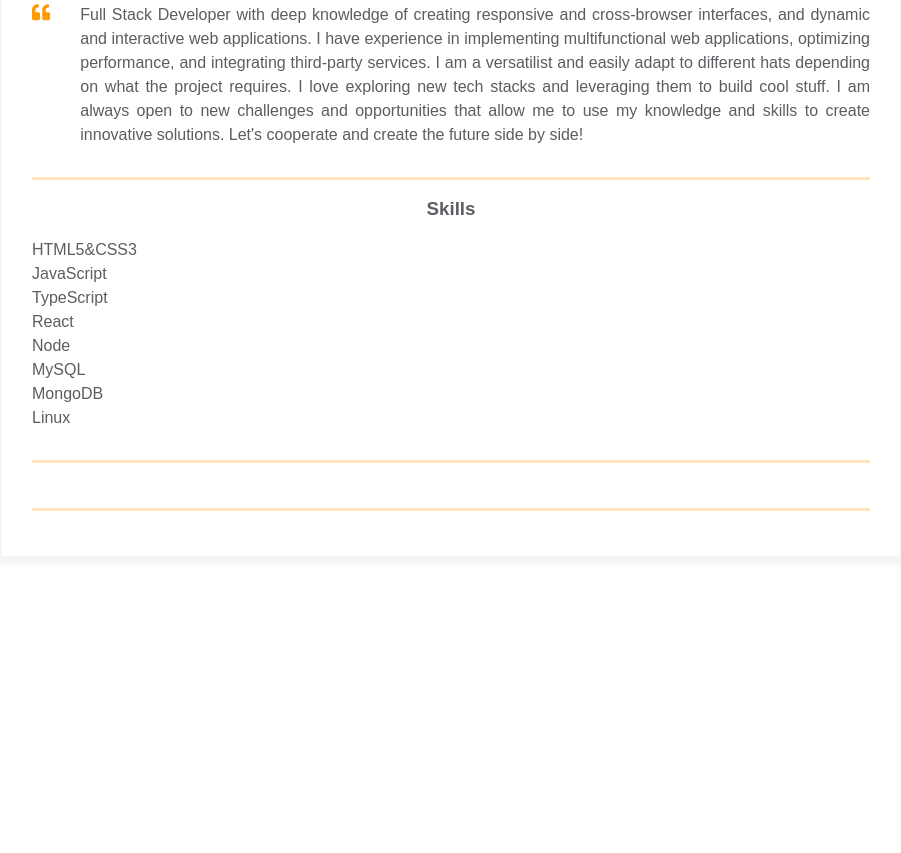
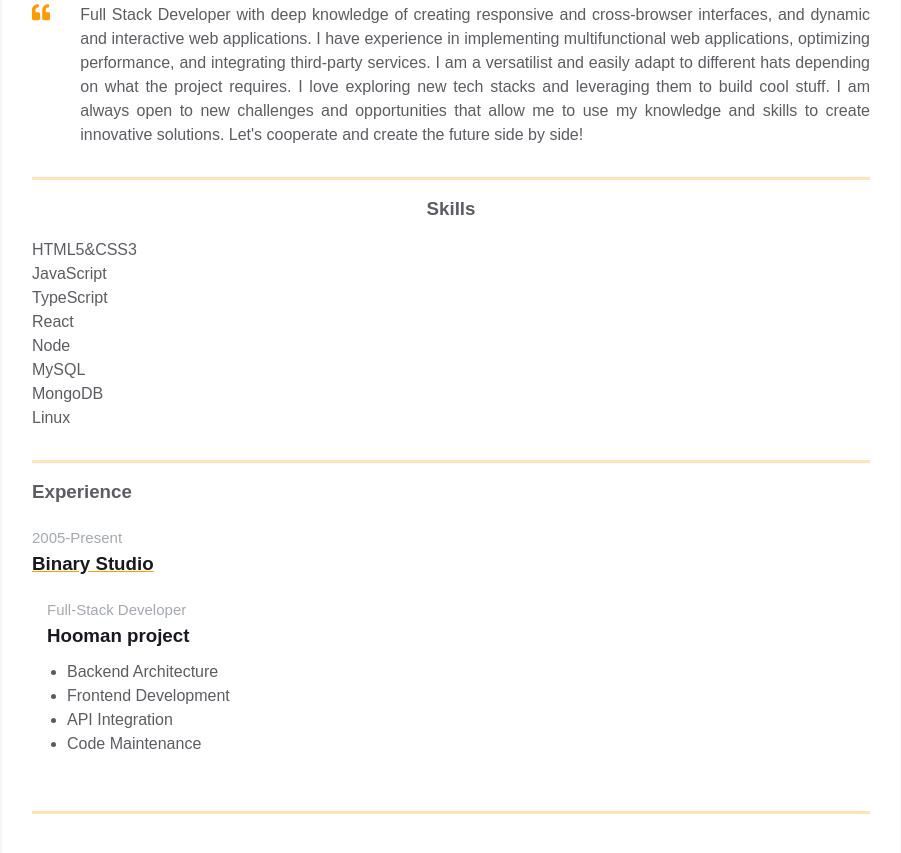
Before and after one commit to andrew-sistuk/homepage, a plain HTML site: page index.html in a window 1280 px wide. Shown: the part 359-1212 px from the top of the page, without its empty margins (189-1090 px from the left). Before the commit the page ends 966 px from the top, so only its background shows below. Drawn offline with Linux system fonts and the light colour scheme.

Commit message:
Add sctructure experiences&additional-info

```diff
--- a/index.html
+++ b/index.html
@@ -177,7 +177,26 @@
       <div class="container">
         <div class="resume__block">
           <div class="main-info fh">
-            <div class="experiences"></div>
+            <div class="experiences">
+              <h3 class="experiences__header">Experience</h3>
+              <div class="experiences__company">
+                <div class="experiences__company-header">
+                <span class="experiences__company-header-durability">2005-Present</span>
+                  <h3 class="experiences__company-header-name">Binary Studio</h3>
+                </div>
+
+                <div class="experiences__company-project">
+                  <span class="experiences__company-project-role">Full-Stack Developer</span>
+                  <h3 class="experiences__company-project-name">Hooman project</h3>
+                  <ul class="experiences__company-project-responsibilities">
+                    <li>Backend Architecture</li>
+                    <li>Frontend Development</li>
+                    <li>API Integration</li>
+                    <li>Code Maintenance</li>
+                  </ul>
+                </div>
+              </div>
+            </div>
 
             <div class="additional-info fv"></div>
           </div>
```
